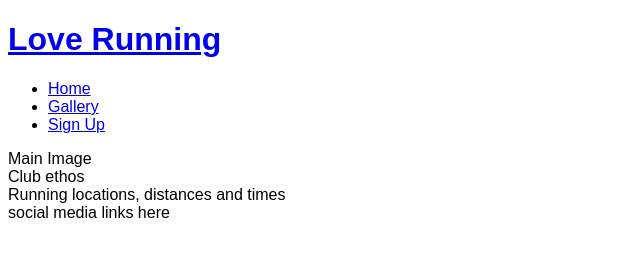
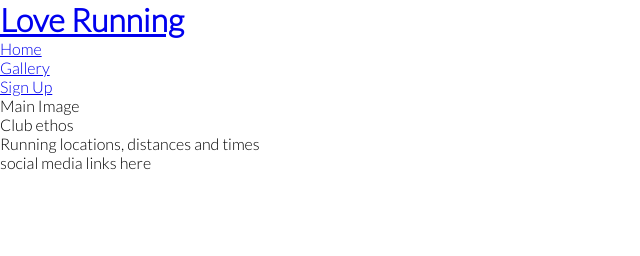
Before and after one commit to alyt89/love-running-ci, a plain HTML site: page index.html in a window 1280 px wide. Shown: the whole page, without its empty margins (0-640 px from the left). Drawn offline with Linux system fonts and the light colour scheme.

Commit message:
Add google fonts and remove default padding, margin and border

```diff
--- a/assets/css/style.css
+++ b/assets/css/style.css
@@ -1,3 +1,12 @@
+@import url('https://fonts.googleapis.com/css2?family=Lato:wght@300&family=Oswald&display=swap');
+
+* {
+    margin: 0;
+    padding: 0;
+    border: none;
+}
+
 body {
-     font-family: Arial;
+     font-family: Lato;
+     font-weight: 300;
 }
```
Also changed, not shown: index.html (+9 -3 lines).
